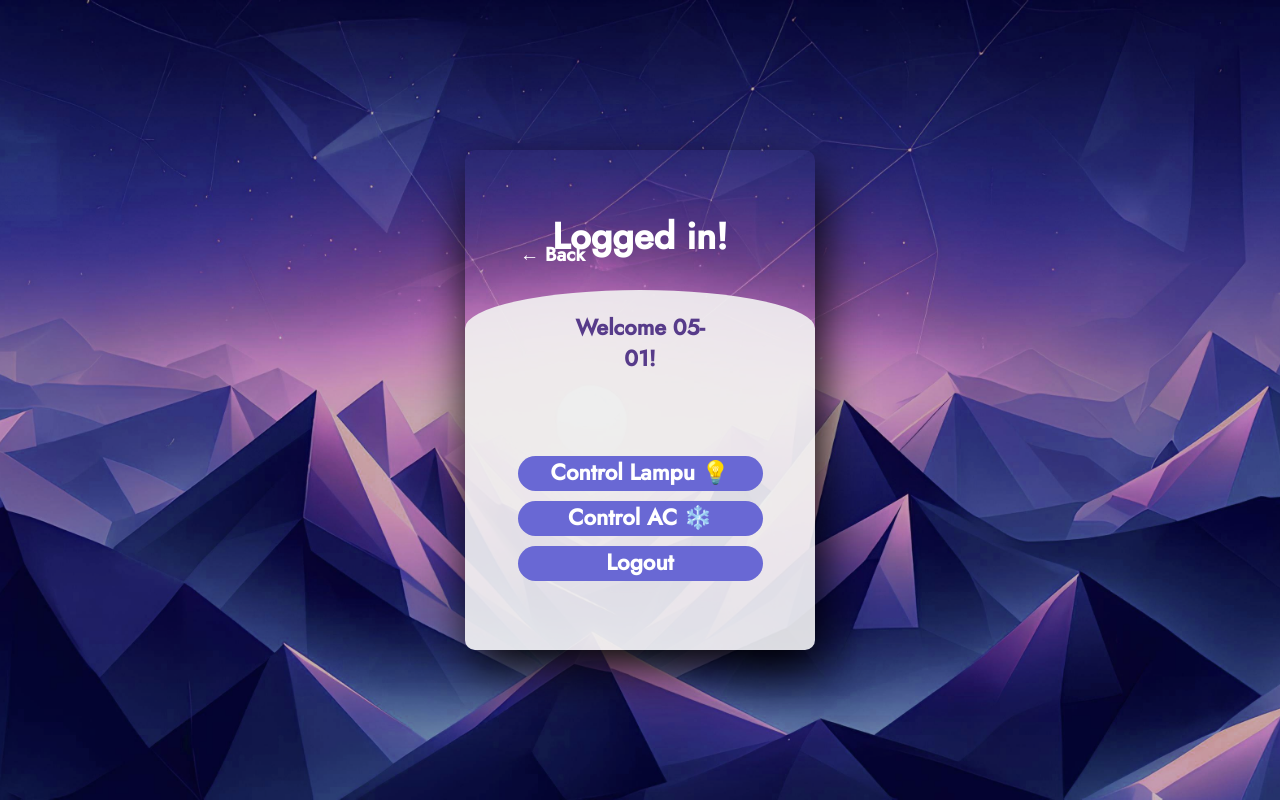
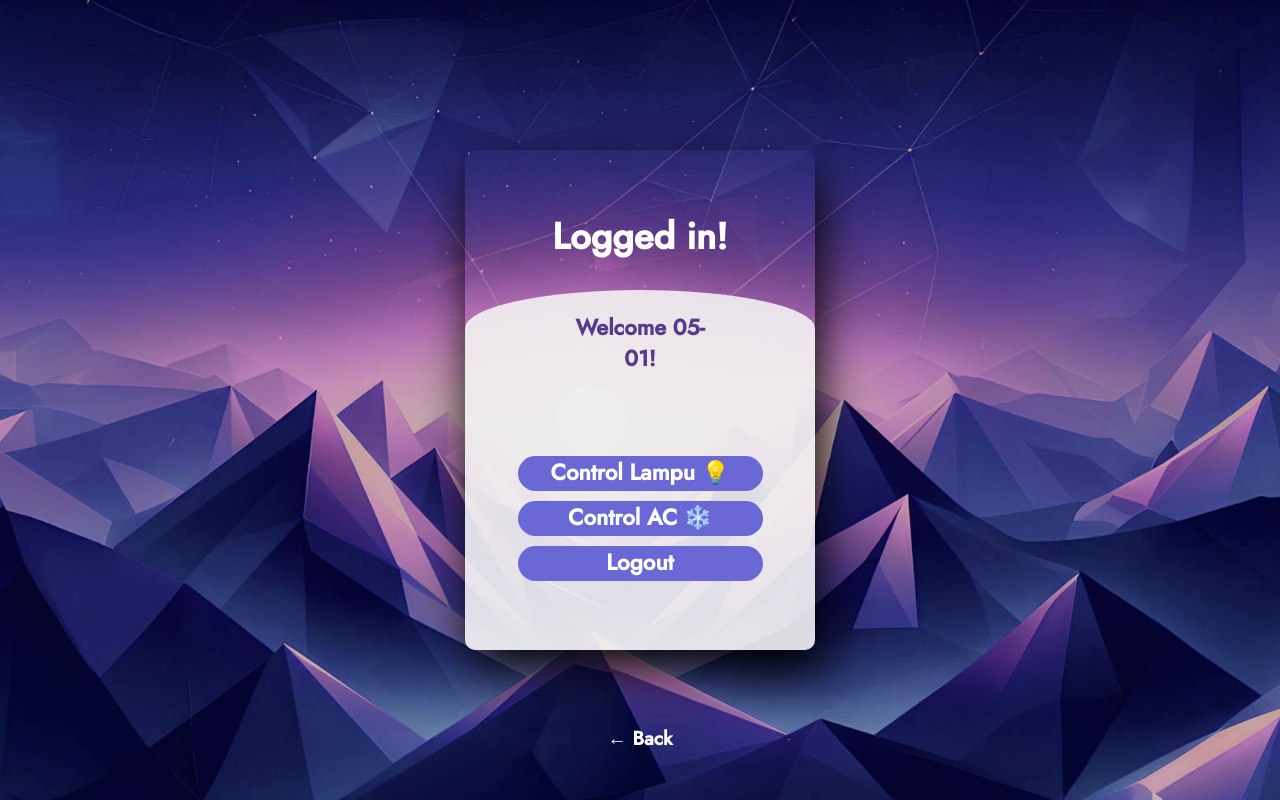
Before and after one commit to Tamatimtam/PBL-01, a Flask app: page /menu in a window 1280 px wide. Run offline with Flask 3, Linux system fonts and the light colour scheme; a user stored in the database is signed in; some libraries are stand-ins or nearby versions.

Commit message:
centered the back button

```diff
--- a/static/LoggedIn.css
+++ b/static/LoggedIn.css
@@ -292,8 +292,9 @@ input:checked + .slider:before {
 /* Add this style for the back button */
 .back-button {
     position: absolute;
-    top: 240px;
-    left: 520px;
+    bottom: 6%;
+    left: 50%;
+    transform: translateX(-50%);
     color: #fff;
     text-decoration: none;
     font-size: 1.2em;
@@ -301,6 +302,7 @@ input:checked + .slider:before {
     transition: color 0.2s ease-in;
 }
 
+
 .back-button:hover {
     color: #6d44b8; /* Change the color on hover as desired */
 }
```
